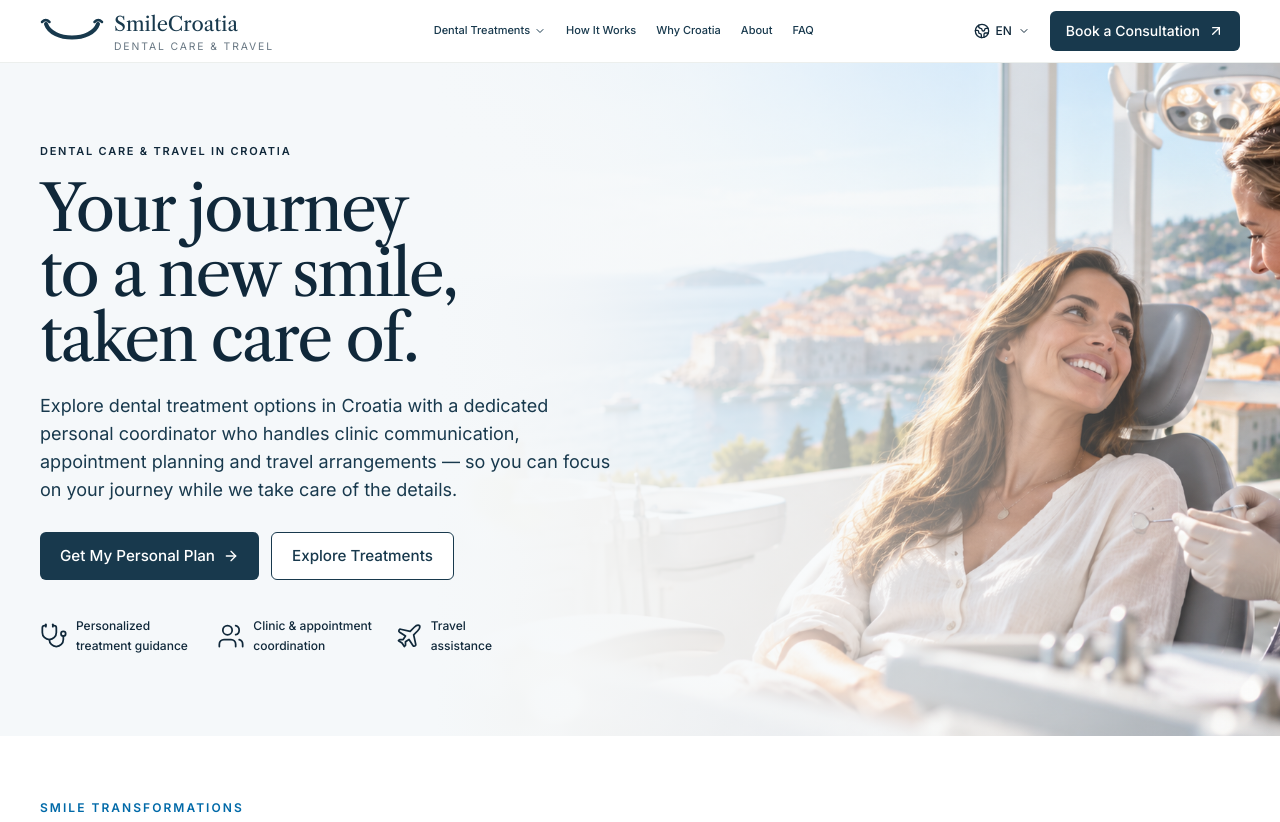
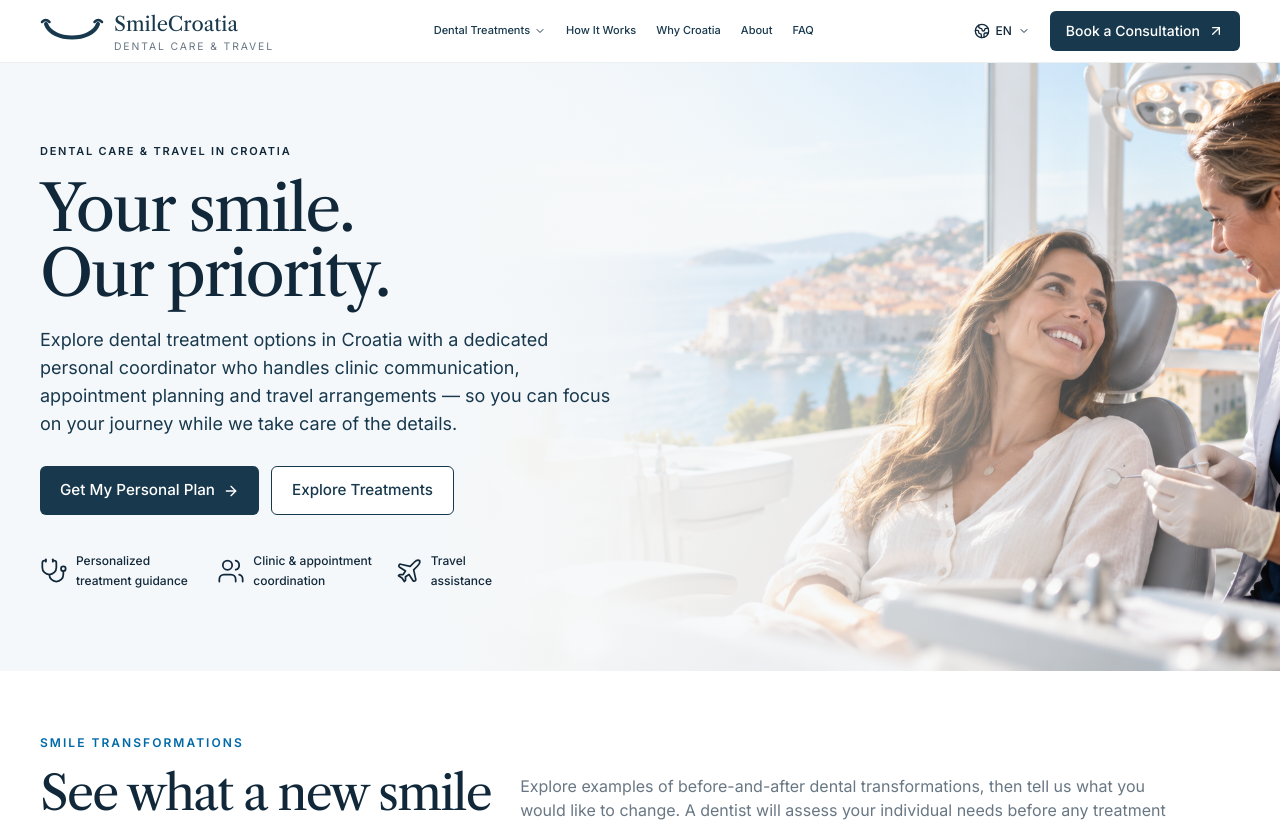
Before and after one commit to ivansusac2209/SmileCroatia, a Vue app: page / in a window 1280 px wide. Shown: the top 822 px of the page. Built offline with nearby package versions, Linux system fonts and the light colour scheme.

Commit message:
Update homepage headline to brand tagline

```diff
--- a/src/components/home/HeroSection.vue
+++ b/src/components/home/HeroSection.vue
@@ -13,7 +13,7 @@ import BaseButton from '@/components/ui/BaseButton.vue'
       <div class="max-w-2xl">
         <p class="text-[11px] font-semibold tracking-[0.16em] text-navy-900">DENTAL CARE & TRAVEL IN CROATIA</p>
         <h1 class="mt-4 max-w-2xl text-4xl leading-[1.02] text-navy-900 sm:text-5xl lg:text-[3.65rem] xl:text-[4rem]">
-          Your journey to a new smile,<br class="hidden sm:block" /> taken care of.
+          Your smile. Our priority.
         </h1>
         <p class="mt-5 max-w-xl text-base leading-7 text-navy-800 sm:text-lg">
           Explore dental treatment options in Croatia with a dedicated personal coordinator who handles clinic communication, appointment planning and travel arrangements — so you can focus on your journey while we take care of the details.
```
